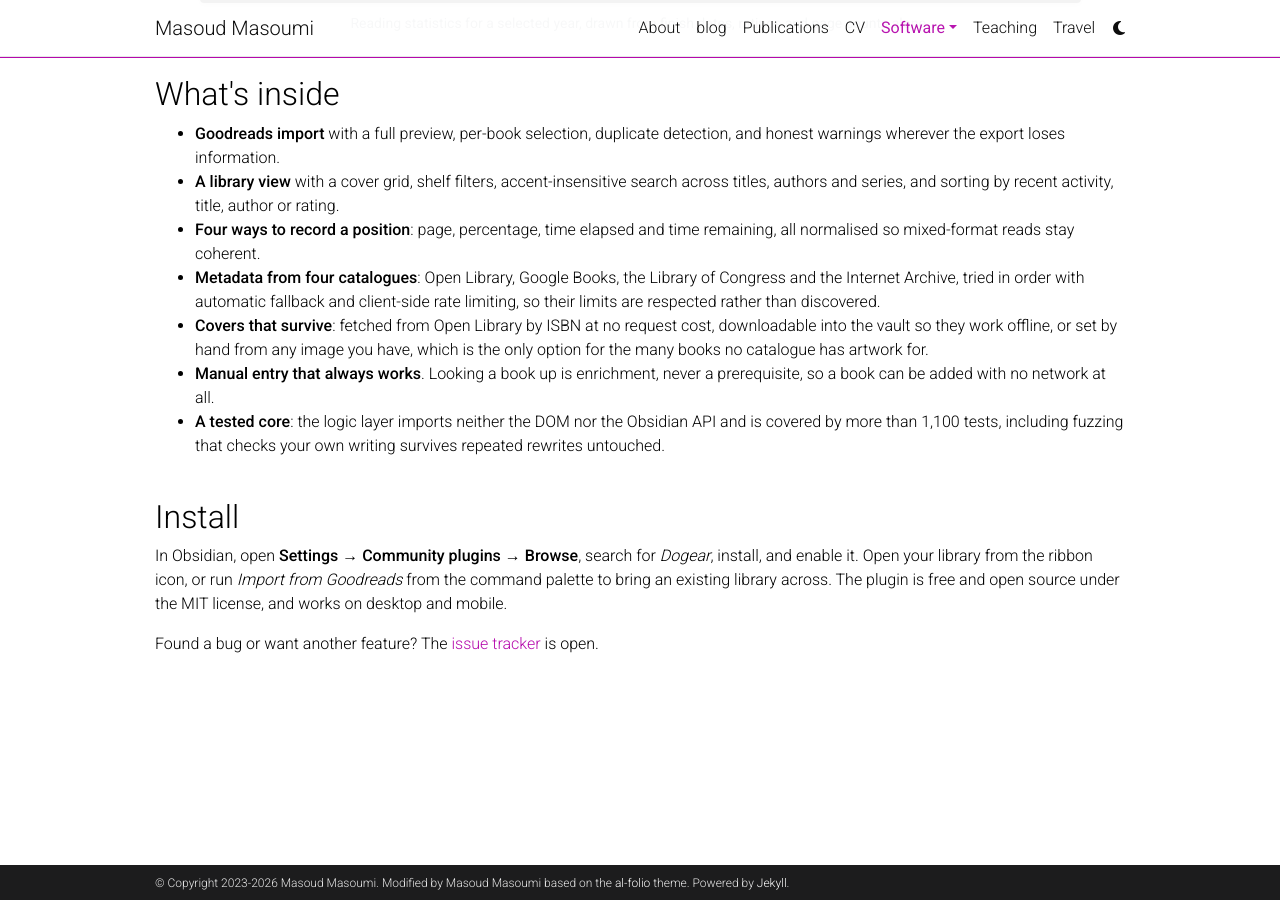
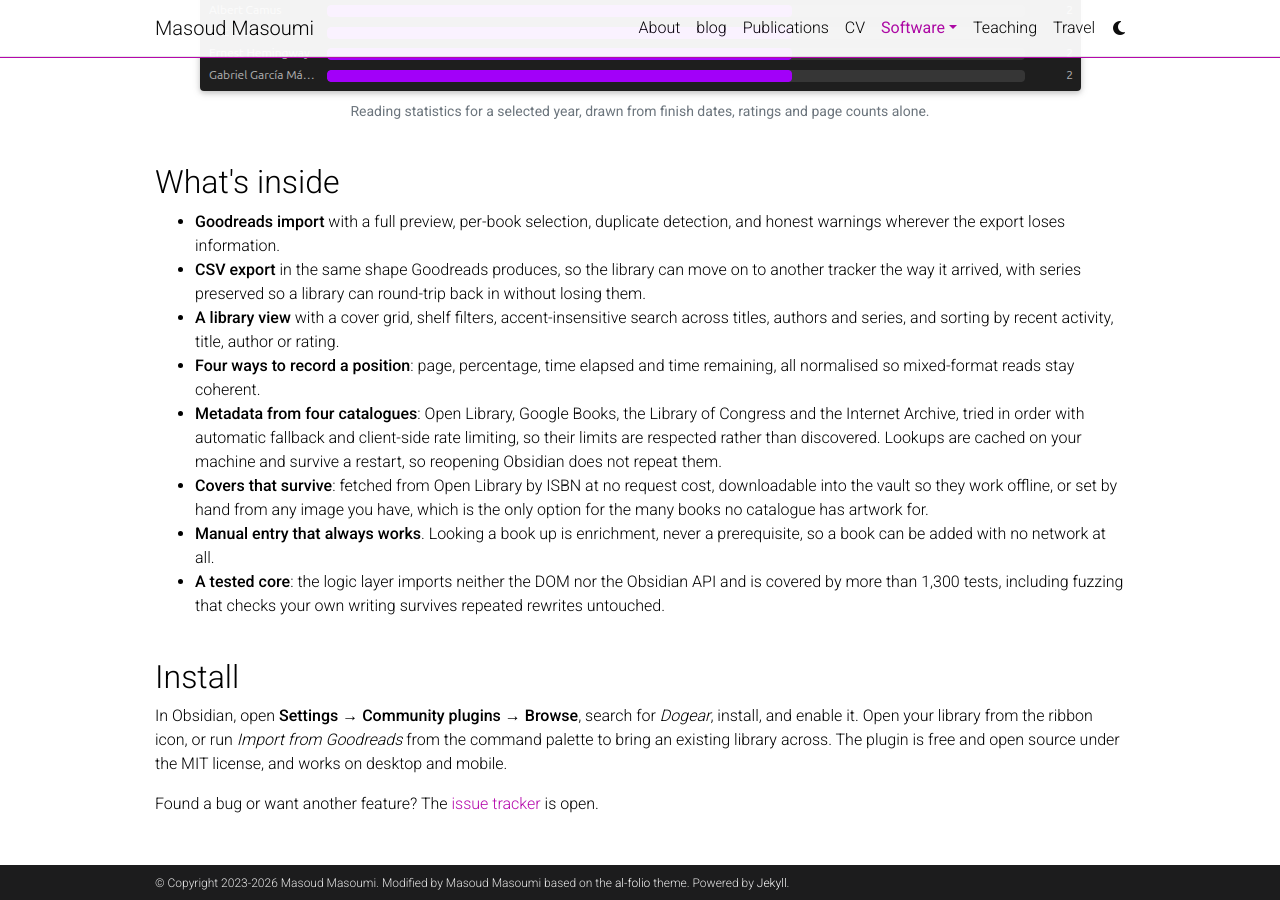
Before and after one commit to MasoudMiM/masoudmim.github.io, a Jekyll site: the page built from _pages/dogear.md, in a window 1280 px wide and 900 px high, scrolled down 5153 px. Built offline with Jekyll 4.4.1, drawn with Linux system fonts in a browser that asks for light colours; comment, search, counter and statistics services are not loaded; a style sheet for code colours, icons or effects is not loaded; some of the changed text lies outside the part shown.

Commit message:
update dogear plugin features

```diff
--- a/_pages/dogear.md
+++ b/_pages/dogear.md
@@ -3,7 +3,7 @@ layout: page
 permalink: /dogear/
 title: Dogear
 nav: false
-description: An Obsidian plugin that turns your vault into a reading tracker- Goodreads import, progress by page, percentage or listening time, a cover grid, and reading statistics, all in plain Markdown.
+description: An Obsidian plugin that turns your vault into a reading tracker- Goodreads import and CSV export, progress by page, percentage or listening time, a cover grid, and reading statistics, all in plain Markdown.
 ---
 
 <div class="row mt-4">
@@ -108,6 +108,12 @@ Anything you write here is yours.
       and admits the gap in the note.  A tracker that quietly fabricates your
       reading history is worse than one that tells you what it could not know.
     </p>
+    <p>
+      The way out is as open as the way in.  The whole library can be exported
+      as a CSV in the same shape Goodreads produces, so it can be imported into
+      other trackers; your notes and reviews stay in the vault, and the file is
+      written beside them rather than hidden in a download folder.
+    </p>
   </div>
 </div>
 
@@ -189,6 +195,12 @@ Anything you write here is yours.
         loses information.
       </li>
       <li>
+        <strong>CSV export</strong> in the same shape Goodreads produces, so
+        the library can move on to another tracker the way it arrived, with
+        series preserved so a library can round-trip back in without losing
+        them.
+      </li>
+      <li>
         <strong>A library view</strong> with a cover grid, shelf filters,
         accent-insensitive search across titles, authors and series, and sorting
         by recent activity, title, author or rating.
@@ -202,7 +214,9 @@ Anything you write here is yours.
         <strong>Metadata from four catalogues</strong>: Open Library, Google
         Books, the Library of Congress and the Internet Archive, tried in order
         with automatic fallback and client-side rate limiting, so their limits
-        are respected rather than discovered.
+        are respected rather than discovered.  Lookups are cached on your
+        machine and survive a restart, so reopening Obsidian does not repeat
+        them.
       </li>
       <li>
         <strong>Covers that survive</strong>: fetched from Open Library by ISBN
@@ -217,7 +231,7 @@ Anything you write here is yours.
       </li>
       <li>
         <strong>A tested core</strong>: the logic layer imports neither the DOM
-        nor the Obsidian API and is covered by more than 1,100 tests, including
+        nor the Obsidian API and is covered by more than 1,300 tests, including
         fuzzing that checks your own writing survives repeated rewrites
         untouched.
       </li>
```
Also changed, not shown: _pages/about.md (+1 -1 lines).
